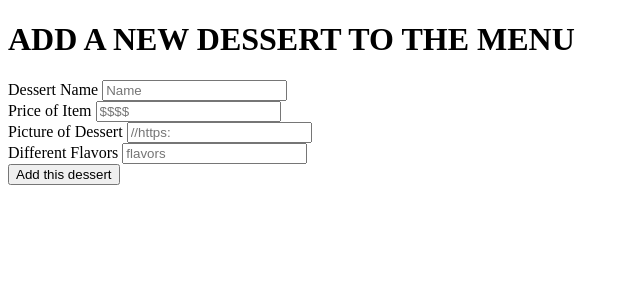
After one commit to hrigg/full-crud-app, a Node server app: page /new in a window 1280 px wide. The commit adds this page. Shown: the top 300 px of the page, without its empty margins (0-640 px from the left). Run offline with Node 20, Linux system fonts and the light colour scheme; the visitor is signed in with stand-in values (Sample User, id 1).

Commit message:
added new button and route

```diff
--- a/server.js
+++ b/server.js
@@ -1,6 +1,8 @@
 const express = require('express');
 const app = express();
 const port = 4001;
+app.use(express.json())
+app.use(express.urlencoded({ extended: false }));
 
 app.listen(port, () => {
     console.log(`App is listening on: ${port}`)
@@ -9,18 +11,32 @@ app.listen(port, () => {
 
 const desserts= require ('./dessertsmodels.js');
 
-app.get('/', (req,res)=>{
-  res.redirect('/desserts')
-})
-
 app.get('/desserts', (req,res)=>{
   const context= {desserts: desserts}
   console.log(desserts[0])
   res.render('index.ejs', context)
 })
+app.get ('/new', (req, res)=>{
+  res.render('new.ejs')
+})
+app.post('/', (req, res)=>{
+  const newFood= req.body
+  desserts.push(newFood)
+  res.redirect('/desserts')
+})
+
+
+
+app.get('/', (req,res)=>{
+  res.redirect('/desserts')
+})
+
+
+
+
 
 app.get('/desserts/:id', (req,res)=>{
-  const context= {desserts: desserts}
+  const context= {desserts: desserts[req.params.id]}
   console.log(desserts[req.params.id])
   res.render('show.ejs', context)
 })
--- a/views/index.ejs
+++ b/views/index.ejs
@@ -8,10 +8,12 @@
 </head>
 <body>
     <h1> Delicious Desserts</h1>
+    <nav class="new"> <a href='/new'> Add New Dessert</a></nav>
+
     <div class="dessertsList">
         <% for (let i=0; i<desserts.length; i++) { %>
             <div class="onecard">
-             <a href="/desserts/<%=i%>"> <%= desserts[i].name %></a>
+             <a href="desserts/<%=i%>"> <%= desserts[i].name %></a>
 
              <img src ='<%= desserts[i].image %>' style="width: 100px;">
             </div>
--- /dev/null
+++ b/views/new.ejs
@@ -0,0 +1,36 @@
+<!DOCTYPE html>
+<html lang="en">
+<head>
+    <meta charset="UTF-8">
+    <meta http-equiv="X-UA-Compatible" content="IE=edge">
+    <meta name="viewport" content="width=device-width, initial-scale=1.0">
+    <title>NEW</title>
+</head>
+<body>
+
+    <h1> ADD A NEW DESSERT TO THE MENU</h1>
+    <form action="/" method="POST">
+        <div>
+            <label for="name"> Dessert Name</label>
+            <input type="text" placeholder="Name" name="name" id="name">
+        </div>
+        <div>
+            <label for="price"> Price of Item</label>
+            <input type="number" placeholder='$$$$' name="price" id="price">
+        </div>
+        <div>
+            <label for="image"> Picture of Dessert</label>
+            <input type="text" placeholder='//https:' name="image" id="image">
+        </div>
+
+        <div>
+            <label for="flavors"> Different Flavors</label>
+            <input type="text" placeholder='flavors' name="flavors" id="flavors">
+        </div>
+        <div>
+
+        <button class="button"> Add this dessert</button>
+    </form>
+
+</body>
+</html>
--- a/views/show.ejs
+++ b/views/show.ejs
@@ -12,6 +12,10 @@
             <a href="/desserts"> Home </a>
         </nav>
     </div>
+<h1> <%= desserts.name %></h1>
+<p> $$ <%= desserts.price %></p>
+<p> Flavors: <%= desserts.flavors%> </p>
+<img src="<%= desserts.image %>" style="width: 300px" alt="Image of <%= desserts.name %>">
 
 
 </body>
```
Also changed, not shown: dessertsmodels.js (+14 -3 lines).
